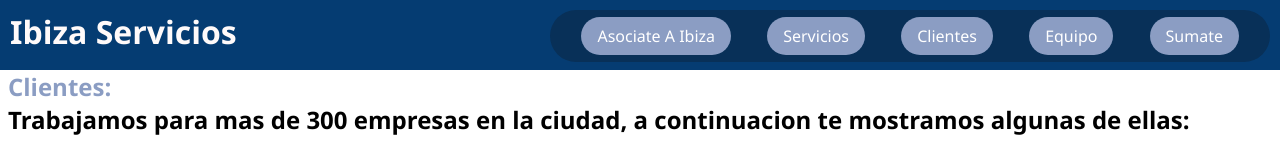
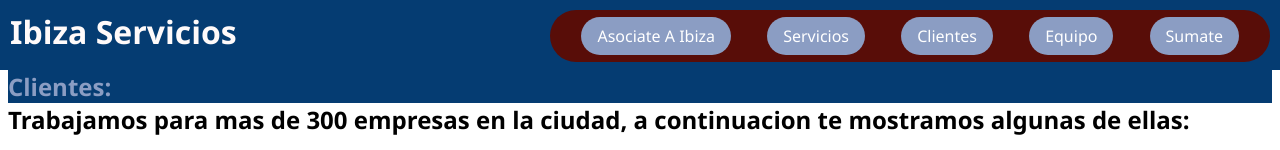
Before and after one commit to Vitaleavril/VitaleAvril, a plain HTML site: page paginas/clientes.html in a window 1280 px wide. Shown: the top 150 px of the page. Drawn offline with Linux system fonts and the light colour scheme.

Commit message:
cambie el color

```diff
--- a/style/style.css
+++ b/style/style.css
@@ -42,7 +42,7 @@
 
         .cabecera-nav ul {
             list-style-type: none;
-            background-color: #083058;
+            background-color: #580d08;
             padding: 15px;
             border-radius: 32px;
             /* display: block; */
@@ -218,6 +218,7 @@
 
         .tituloClientes {
             color: #8b9dc3;
+            background-color: #053c72;
         }
 
         .tituloAsociate {
```
